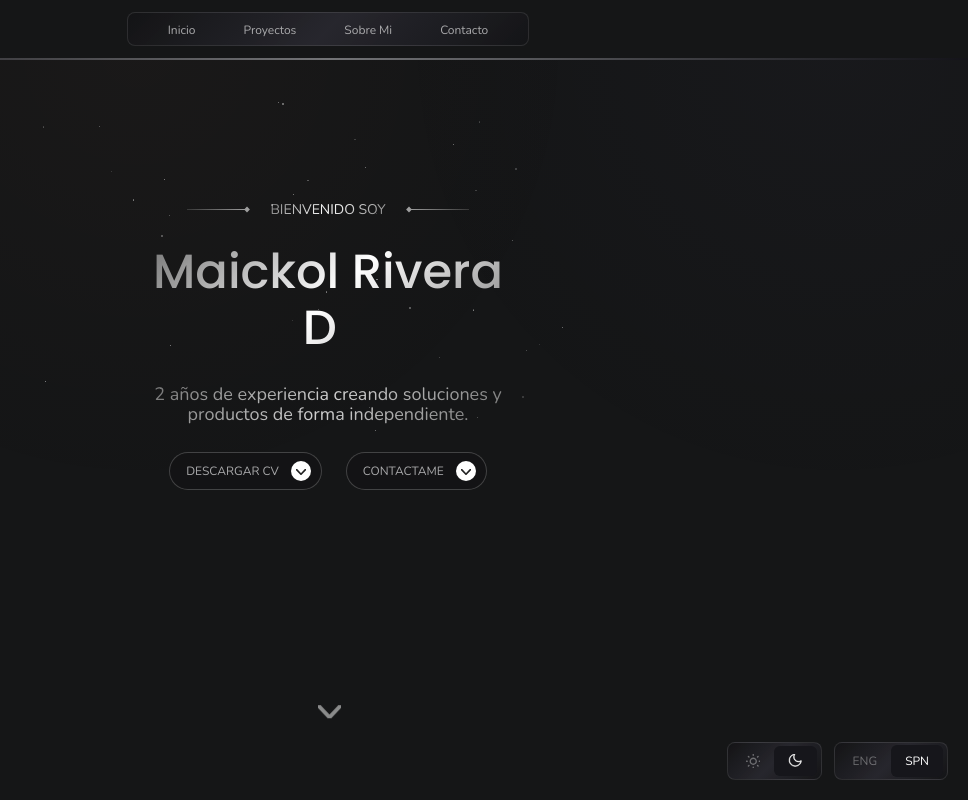
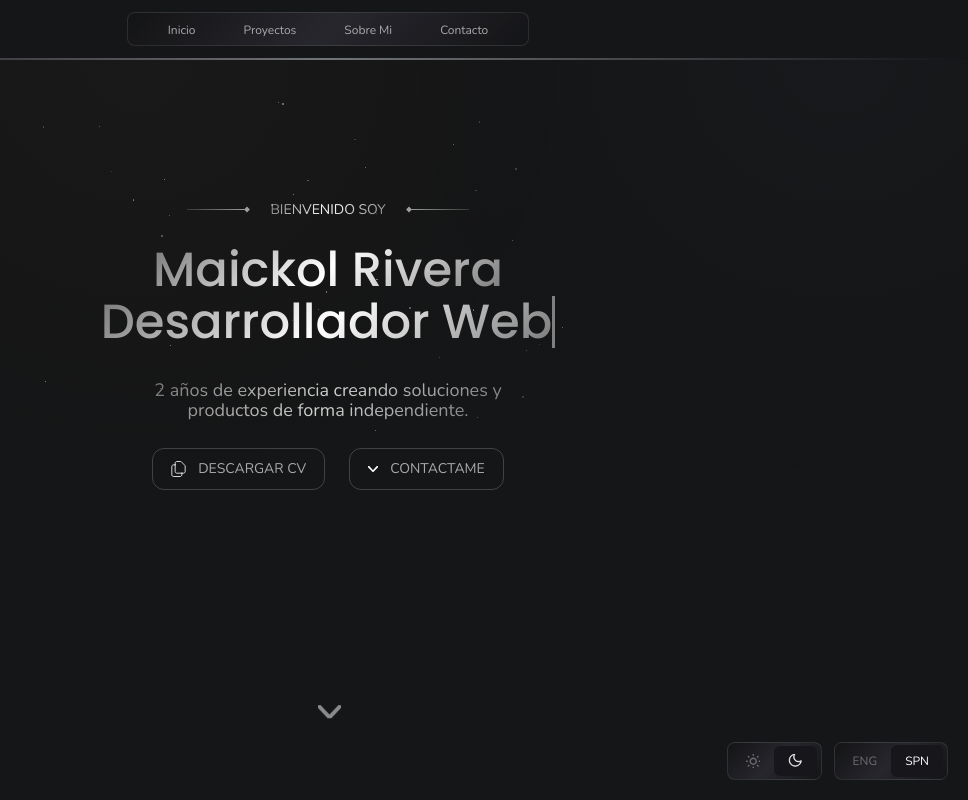
Before and after one commit to m4icol/portfolio, a React (Vite) app: page / in a window 1280 px wide. Shown: the top 800 px of the page, without its empty margins (312-1280 px from the left). Built offline with nearby package versions, Linux system fonts and the light colour scheme.

Commit message:
refactor typewrite effect and design of social buttoms

```diff
--- a/package.json
+++ b/package.json
@@ -13,8 +13,7 @@
     "@tailwindcss/vite": "^4.1.11",
     "react": "^19.1.0",
     "react-dom": "^19.1.0",
-    "tailwindcss": "^4.1.11",
-    "typewriter-effect": "^2.22.0"
+    "tailwindcss": "^4.1.11"
   },
   "devDependencies": {
     "@eslint/js": "^9.30.1",
--- /dev/null
+++ b/src/assets/icons/Document.tsx
@@ -0,0 +1,11 @@
+type DocumentProps ={
+    className: string
+}
+
+export default function Document({className}:DocumentProps){
+    return(
+        <svg className={className} width="15" height="20" viewBox="0 0 18 20" fill="none" xmlns="http://www.w3.org/2000/svg">
+        <path d="M5 5V13C5 13.5304 5.21071 14.0391 5.58579 14.4142C5.96086 14.7893 6.46957 15 7 15H13M5 5V3C5 2.46957 5.21071 1.96086 5.58579 1.58579C5.96086 1.21071 6.46957 1 7 1H11.586C11.8512 1.00006 12.1055 1.10545 12.293 1.293L16.707 5.707C16.8946 5.89449 16.9999 6.1488 17 6.414V13C17 13.5304 16.7893 14.0391 16.4142 14.4142C16.0391 14.7893 15.5304 15 15 15H13M5 5H3C2.46957 5 1.96086 5.21071 1.58579 5.58579C1.21071 5.96086 1 6.46957 1 7V17C1 17.5304 1.21071 18.0391 1.58579 18.4142C1.96086 18.7893 2.46957 19 3 19H11C11.5304 19 12.0391 18.7893 12.4142 18.4142C12.7893 18.0391 13 17.5304 13 17V15" stroke="currentColor" strokeLinecap="round" strokeLinejoin="round"/>
+        </svg>
+    )
+}
--- a/src/assets/icons/Link.tsx
+++ b/src/assets/icons/Link.tsx
@@ -3,7 +3,7 @@ type LinkProps ={
     className?: string;
 }
 
-export default function Link({size = 12, className = "pb-0.5"} : LinkProps){
+export default function Link({size = 16, className = "pb-0.5"} : LinkProps){
     return(
         <svg className={className}
         xmlns="http://www.w3.org/2000/svg"
@@ -12,7 +12,7 @@ export default function Link({size = 12, className = "pb-0.5"} : LinkProps){
         viewBox="0 0 24 24"
         fill="none"
         stroke="currentColor"
-        stroke-width="3"
+        stroke-width="1.5"
         stroke-linecap="round"
         stroke-linejoin="round">
             <path d="M10 13a5 5 0 0 0 7.54.54l3-3a5 5 0 0 0-7.07-7.07l-1.72 1.71">
--- a/src/components/SocialButton.tsx
+++ b/src/components/SocialButton.tsx
@@ -1,8 +1,9 @@
 import Arrow from "../assets/icons/Arrow";
 import Github from "../assets/icons/GitHub";
 import Link from "../assets/icons/Link";
+import Document from "../assets/icons/Document";
 
-type Options = "github" | "link" | "arrow"
+type Options = "github" | "link" | "arrow" | "document"
 
 type SocialButtonProps = {
   text: string;
@@ -24,26 +25,29 @@ export default function SocialButton({
   return (
     <a
       href={href}
-      className="rounded-full items-center justify-between flex gap-3 flex-row border text-xs py-2 pl-4 pr-2.5
-       text-LIGHT-subtext hover:text-LIGHT-text border-LIGHT-text/20 bg-LIGHT-button/40
-       dark:text-DARK-subtext dark:hover:text-DARK-text dark:border-DARK-text/20 dark:bg-DARK-button/60"
+      className="items-center justify-between flex gap-3 flex-row text-sm py-2.5 px-4.5
+       text-LIGHT-text hover:text-LIGHT-subtext
+       dark:text-DARK-subtext dark:hover:text-DARK-text
+       border-1 border-LIGHT-subtext/20 dark:border-DARK-subtext/30 rounded-xl"
       target={target}
       rel="noopener noreferrer"
       aria-label={label}
       {...(download ? { download } : {})}
     >
-      {text}
-      <div className="h-5 w-5 pt-0.5 flex justify-center items-center bg-LIGHT-text dark:bg-DARK-text rounded-full">
+
         {
           Options === "arrow" ? (
-            <Arrow className="text-DARK-text dark:text-LIGHT-text" />
+            <Arrow className="dark:text-DARK-text text-LIGHT-text" />
           ) : Options === "github" ? (
-            <Github className="text-DARK-text dark:text-LIGHT-text" />
+            <Github className="dark:text-DARK-text text-LIGHT-text" />
           ) : Options === "link" ? (
-            <Link className="text-DARK-text dark:text-LIGHT-text" />
+            <Link className="dark:text-DARK-text text-LIGHT-text" />
+          ) : Options === "document" ? (
+            <Document className="dark:text-DARK-text text-LIGHT-text"/>
           ) : null
         }
-      </div>
+
+      {text}
     </a>
   );
 }
--- a/src/sections/Home.tsx
+++ b/src/sections/Home.tsx
@@ -2,7 +2,6 @@ import Arrow from "../assets/icons/Arrow";
 import Line from "../assets/icons/Line";
 import SocialButton from "../components/SocialButton";
 import StarBackground from "../components/StarBackground";
-import Typewriter from 'typewriter-effect';
 
 export default function Home(){
 
@@ -16,26 +15,22 @@ export default function Home(){
                 <Line classList="mb-0.5 rotate-180"></Line>
             </div>
 
-            <div className="w-full flex flex-col gap-7 items-center">
-                <h1 className="font-[poppins] text-gradient text-3xl inline-block md:text-5xl/14 text-center">
+            <div className=" flex flex-col items-center">
+                <h1 className="font-[poppins] text-3xl text-gradient md:text-5xl/13 text-center">
                     Maickol Rivera <br />
-                    <span className="inline-block">
-                        <Typewriter
-                        options={{
-                        strings: ['Desarrollador Web', 'Diseñador UI/UX', 'Desarrollador de Software', 'Diseñando experiencias'],
-                        autoStart: true,
-                        loop: true,
-                        }}
-                    />
-                    </span>
                 </h1>
-                <p className="text-gradient text-center opacity-80 text-sm md:text-lg/5 max-w-[20rem] md:max-w-[26rem]">
+                <h2 className=" font-[poppins] typewriter text-gradient text-3xl md:text-5xl/13 text-center">
+                    Desarrollador Web
+                </h2>
+
+
+                <p className="text-gradient text-center mt-8 opacity-80 text-sm md:text-lg/5 max-w-[20rem] md:max-w-[26rem]">
                     2 años de experiencia creando soluciones y productos de forma  independiente.
                 </p>
             </div>
 
             <div className="flex flex-col md:flex-row gap-2 md:gap-6 mt-1">
-                <SocialButton text={"DESCARGAR CV"} href="/CV_MAICKOL_RIVERA.pdf" download></SocialButton>
+                <SocialButton Options="document" text={"DESCARGAR CV"} href="/CV_MAICKOL_RIVERA.pdf" download></SocialButton>
                 <SocialButton text={"CONTACTAME"} href="/#contact"></SocialButton>
             </div>
 
--- a/src/sections/sub_sections/ColumnList.tsx
+++ b/src/sections/sub_sections/ColumnList.tsx
@@ -61,7 +61,7 @@ const Projects: Project[] = [
                   bg-LIGHT-selected/60 border-LIGHT-text/10
                   dark:bg-DARK-selected dark:border-DARK-text/10">
 
-                  <Link className="text-LIGHT-text dark:border-DARK-background" size={15}></Link>
+                  <Link className="text-LIGHT-text dark:text-DARK-text" size={15}></Link>
                   <p className="text-xs text-LIGHT-text dark:text-DARK-subtext">Visitar</p>
 
                 </a>
--- a/src/style.css
+++ b/src/style.css
@@ -18,6 +18,28 @@ html {
     --color-LIGHT-subtext: #777;
     --color-LIGHT-selected: #ccc;
 }
+
+.typewriter {
+  display: inline-block;
+  overflow: hidden;
+  white-space: nowrap;
+  border-right: 3px solid gray;
+  margin: 0 auto;
+  animation:
+    typing 3.5s steps(40, end),
+    blink 0.7s step-end infinite;
+}
+
+@keyframes typing {
+  from { width: 0 }
+  to { width: 100% }
+}
+
+@keyframes blink {
+  from, to { border-color: transparent;}
+  50% { border-color: gray;}
+}
+
 
 @keyframes flicker {
   0%, 100% {
```
Also changed, not shown: src/assets/icons/GitHub.tsx (+2 -5 lines), 1 other file (tests, documents, lock files or other folders).
